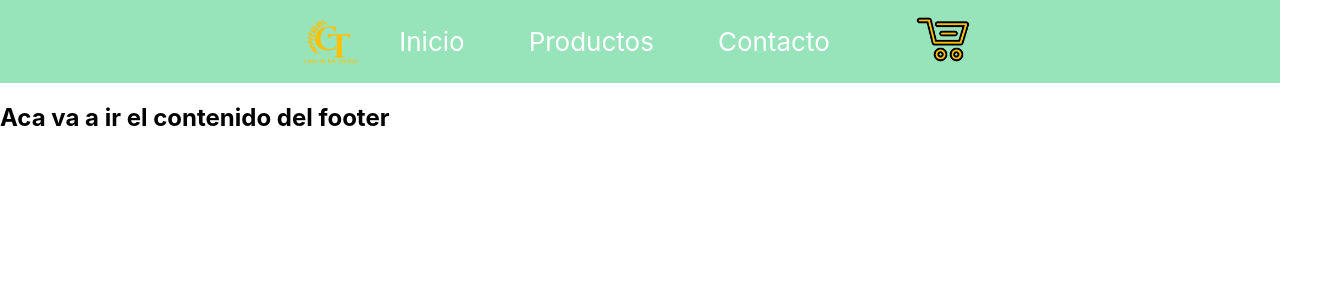
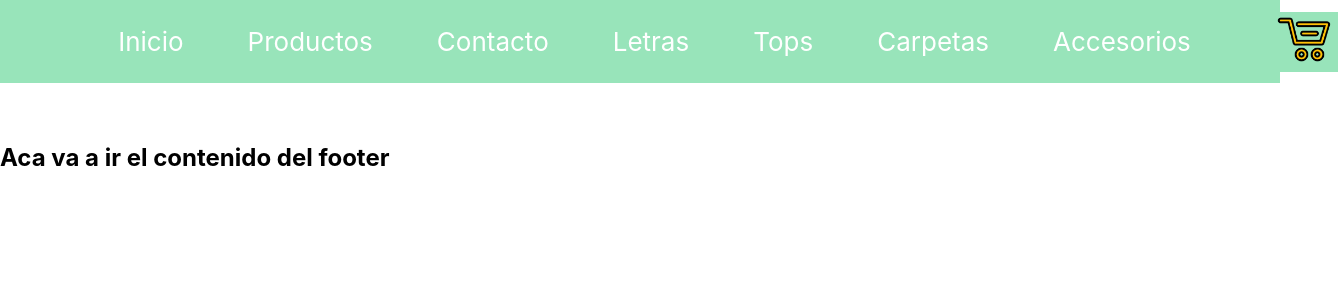
Before and after one commit to SantiagoFuentesGibert/primer-proyecto-react-js, a React (Create React App) app: page /category/1 in a window 1280 px wide. Shown: the top 300 px of the page, 1338 px wide, since content can reach past the window. Built offline with nearby package versions, Linux system fonts and the light colour scheme.

Commit message:
Creando categorys

```diff
--- a/src/App.js
+++ b/src/App.js
@@ -1,4 +1,3 @@
-import logo from './Components/images/logo2.png';
 import './App.css';
 import NavBar from './Components/NavBar';
 /* import Counter from './Components/Counter/Counter'; */
@@ -11,7 +10,6 @@ function App() {
   return (
     <BrowserRouter>
     <header className="App-header">
-      <img src={logo} className="App-logo" alt="logo" />
       <NavBar />
     </header>
     <main className='productosMain'>
@@ -20,6 +18,7 @@ function App() {
         <Route path='productos' element={<ItemListContainer titulo={"Productos Descatados"}/>}/>
         <Route path='detail/:id' element={<ItemDetailContainer/>}/>
         <Route path='contacto' element={'hola soy el contacto'}/>
+        <Route path='/category/:category' element={<ItemListContainer/>}/>
       </Routes>
     </main>
     <footer>
--- a/src/Components/ItemListContainer/ItemListContainer.js
+++ b/src/Components/ItemListContainer/ItemListContainer.js
@@ -2,14 +2,21 @@ import './ItemListContainer.style.css';
 import data from "../mockData";
 import { useEffect, useState } from 'react';
 import ItemList from "../ItemList/ItemList";
+import { useParams } from 'react-router-dom';
 
 const Productos = (props) => {
+    const {category}= useParams();
     const [productList, setProductList] = useState([]);
     useEffect(() => {
-        getProducts.then((response) => {
+        if(category) {
+            const response = data.filter((response) => response.category === category)
+            setProductList(response);
+        }else {
+            getProducts.then((response) => {
             setProductList(response);
         });
-    }, []);
+        }
+    }, [category]);
 
     const getProducts = new Promise((resolve, reject) => {
         setTimeout(() => {
--- a/src/Components/NavBar.js
+++ b/src/Components/NavBar.js
@@ -1,28 +1,47 @@
 import CardWidget from './CardWidget/CardWidget'
+import logo from '../Components/images/logo2.png';
 import './NavBar.styles.css'
-import { Link } from 'react-router-dom';
+import { NavLink } from 'react-router-dom';
 
 const NavBar =  () => {
     return (
         <div className="NavBar-contenedor">
-{/*             <p className="NavBar-menu" href="#1">Inicio</p>
-            <a className="NavBar-menu" href="#2">Productos</a>
-            <a className="NavBar-menu" href="#3">Contacto</a> */}
+            <NavLink to={'/'}><img src={logo} className="App-logo" alt="logo" /></NavLink>
             <ul className='NavBar'>
                 <li>
-                    <Link to={'/'} className="NavBar-menu">
+                    <NavLink to={'/'} className="NavBar-menu">
                         Inicio
-                    </Link>
+                    </NavLink>
                 </li>
                 <li >
-                    <Link to={'/productos'} className="NavBar-menu">
+                    <NavLink to={'/productos'} className="NavBar-menu">
                         Productos
-                    </Link>
+                    </NavLink>
                 </li>
                 <li >
-                    <Link to={'/contacto'} className="NavBar-menu">
+                    <NavLink to={'/contacto'} className="NavBar-menu">
                         Contacto
-                    </Link>
+                    </NavLink>
+                </li>
+                <li>
+                    <NavLink to={'/category/Letras'} className="NavBar-menu">
+                        Letras
+                    </NavLink>
+                </li>
+                <li>
+                    <NavLink to={'/category/Tops'} className="NavBar-menu">
+                        Tops
+                    </NavLink>
+                </li>
+                <li>
+                    <NavLink to={'/category/Carpetas'} className="NavBar-menu">
+                        Carpetas
+                    </NavLink>
+                </li>
+                <li>
+                    <NavLink to={'/category/Accesorios'} className="NavBar-menu">
+                        Accesorios
+                    </NavLink>
                 </li>
             </ul>
             <CardWidget />
--- a/src/Components/mockData.js
+++ b/src/Components/mockData.js
@@ -10,7 +10,7 @@ const Data = [
         id:'1',
         nombre:'Letras',
         detail: 'Nombres o iniciales tejidos al crochet rellenos de vellón. Se realizan por pedido con una semana de antelación.',
-        categoty: 'Letras',
+        category: 'Letras',
         precio: 4500,
         image: ImgProd1,
         cantidad:'8',
@@ -20,7 +20,7 @@ const Data = [
         id:'2',
         nombre:'Tops',
         detail: 'Tops tejidos al crochet. Se realizan por pedido con dos semanas de antelación.',
-        categoty: 'Tops',
+        category: 'Tops',
         precio: 1200,
         image: ImgProd2,
         cantidad:'10',
@@ -29,8 +29,8 @@ const Data = [
     {
         id:'3',
         nombre:'Moños',
-        detail: 'Moños tejidos al crochet rellenos de vellón.',
-        categoty: 'Moños',
+        detail: 'Moños tejidos al crochet.',
+        category: 'Accesorios',
         precio: 200,
         image: ImgProd3,
         cantidad:'20',
@@ -40,7 +40,7 @@ const Data = [
         id:'4',
         nombre:'Carpetas',
         detail: 'Carpetas tejidas al crochet.',
-        categoty: 'Carpetas',
+        category: 'Carpetas',
         precio: 1500,
         image: ImgProd4,
         cantidad: 15,
@@ -50,7 +50,7 @@ const Data = [
         id:'5',
         nombre:'Corazones',
         detail: 'Corazones tejidos al crochet rellenos de vellón.',
-        categoty: 'Corazones',
+        category: 'Accesorios',
         precio: 200,
         image: ImgProd5,
         cantidad:'25',
@@ -60,7 +60,7 @@ const Data = [
         id:'6',
         nombre:'Estrellas',
         detail: 'Estrellas tejidas al crochet rellenas de vellón.',
-        categoty: 'Estrellas',
+        category: 'Accesorios',
         precio: 200,
         image: ImgProd6,
         cantidad:'20',
```
